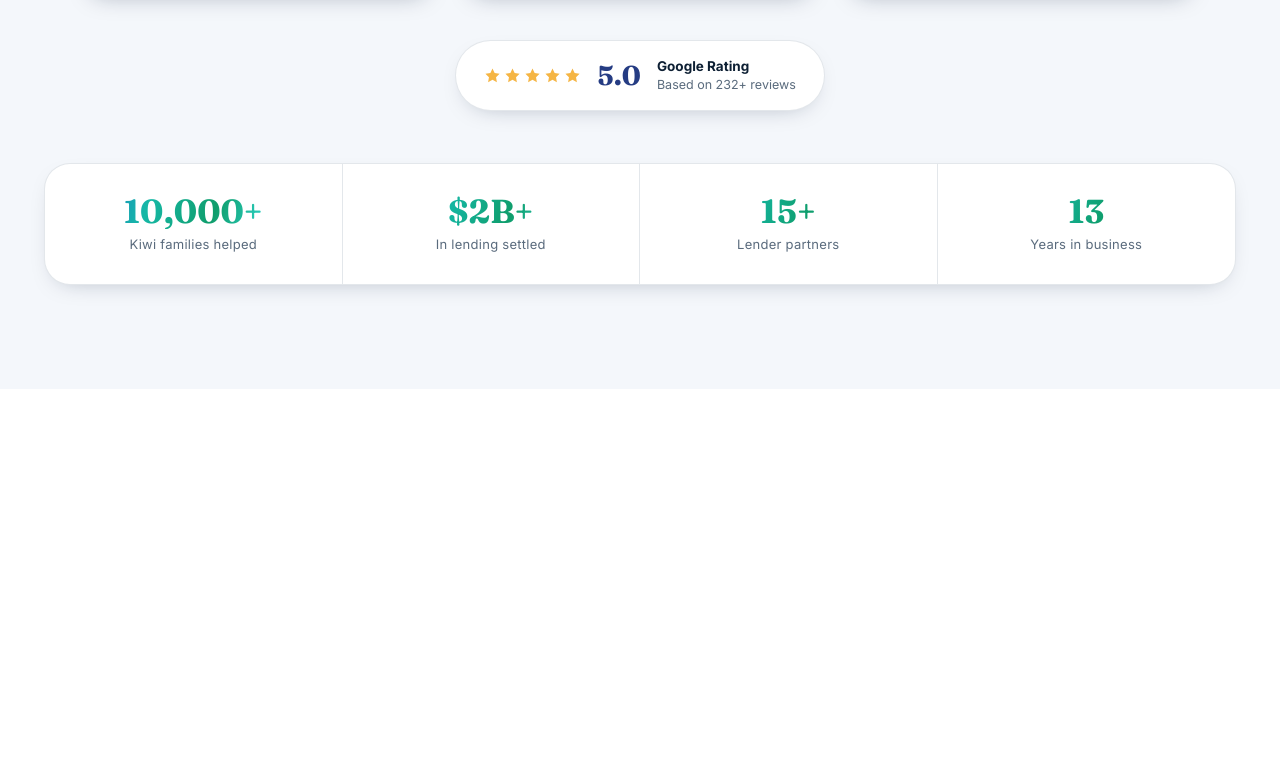
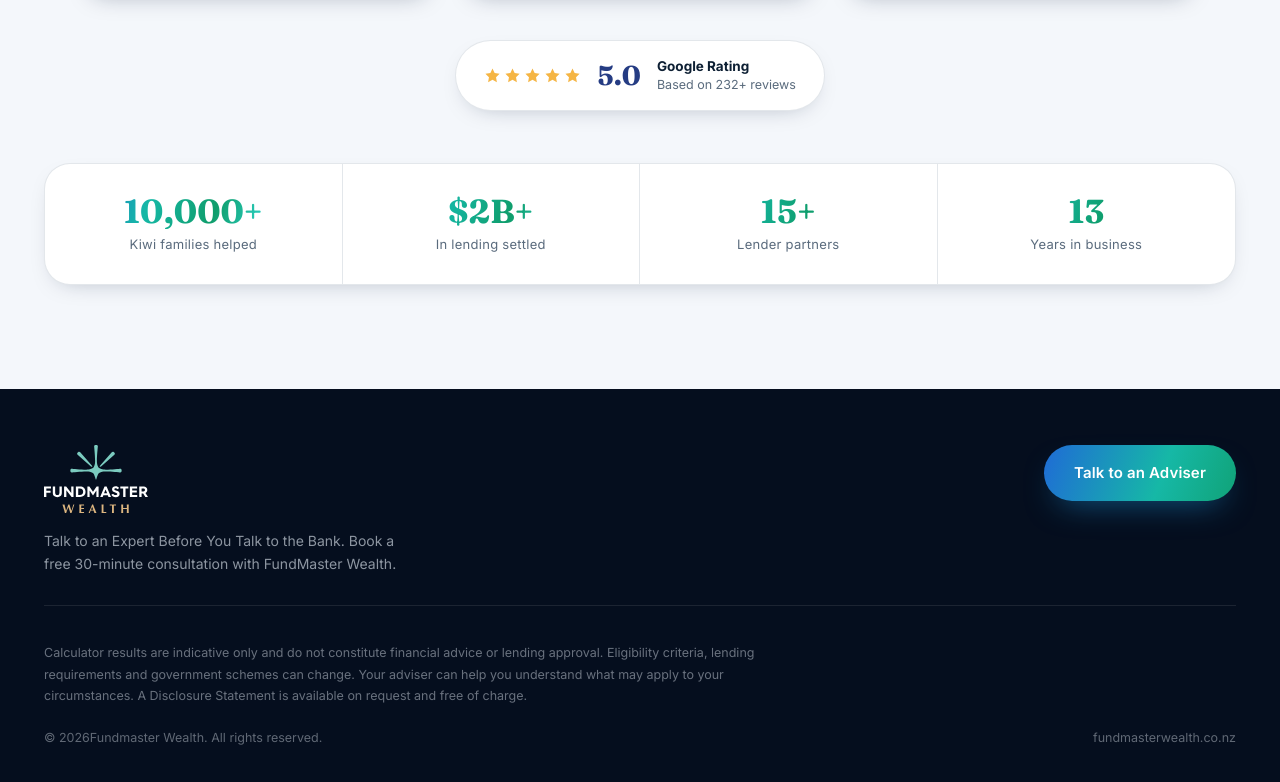
Before and after one commit to Magmaxlive/fundmasterwealth-landingpages, a Next.js app: page /mortgage-broker in a window 1280 px wide. Shown: the part 3845-4627 px from the top of the page. Before the commit the page ends 4234 px from the top, so only its background shows below. Built offline with nearby package versions, Linux system fonts and the light colour scheme; no server answers.

Commit message:
added site footer

```diff
--- a/app/mortgage-broker/page.js
+++ b/app/mortgage-broker/page.js
@@ -7,6 +7,7 @@ import ClarityCards from '../components/ClarityCards'
 import WhyFundmaster from '../components/WhyFundmaster'
 import BorrowingPowerCalculator from '../components/BorrowingPowerCalculator'
 import Testimonials from '../components/Testimonials'
+import SiteFooter from '../components/SiteFooter'
 
 const WHY_ITEMS = [
     {
@@ -144,6 +145,8 @@ function page() {
                 />
 
             <Testimonials/>
+            <SiteFooter ctaLabel='Talk to an Adviser' blurb="Talk to an Expert Before You Talk to the Bank.
+                Book a free 30-minute consultation with FundMaster Wealth."  />
 
     </div>
   )
```
